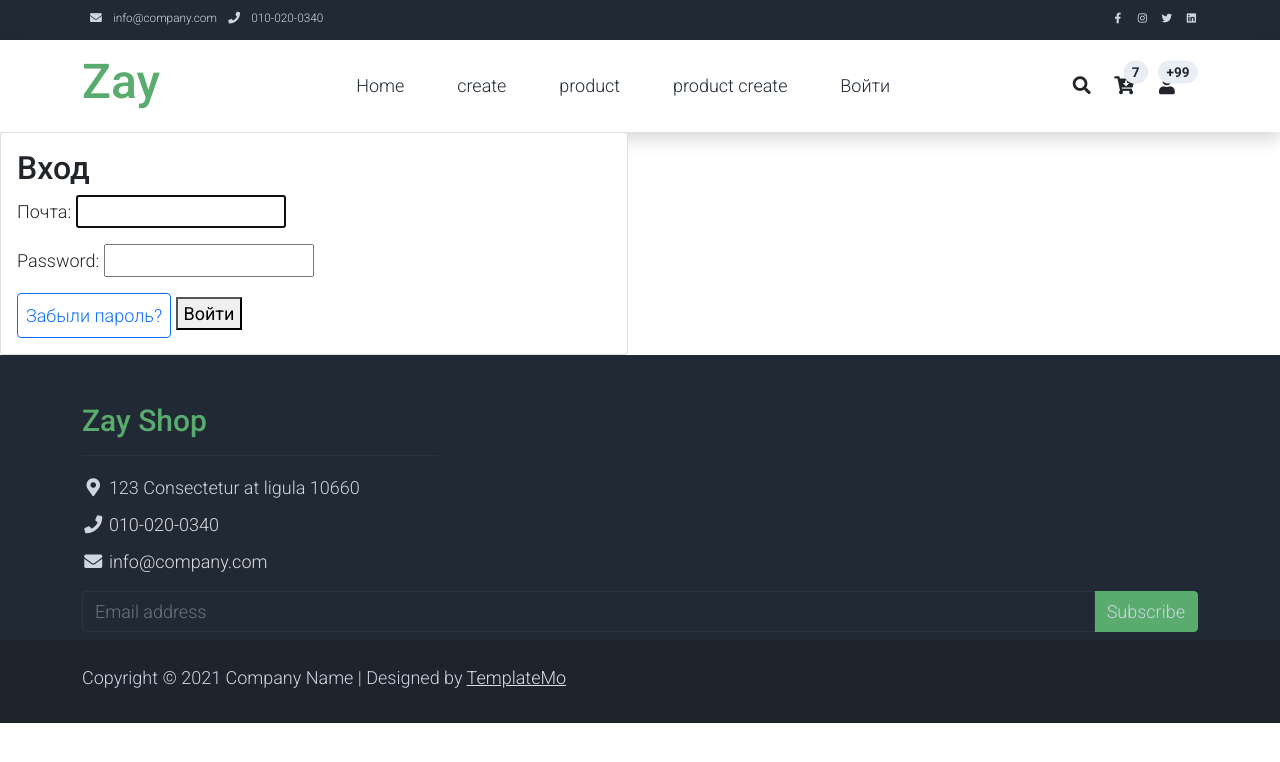
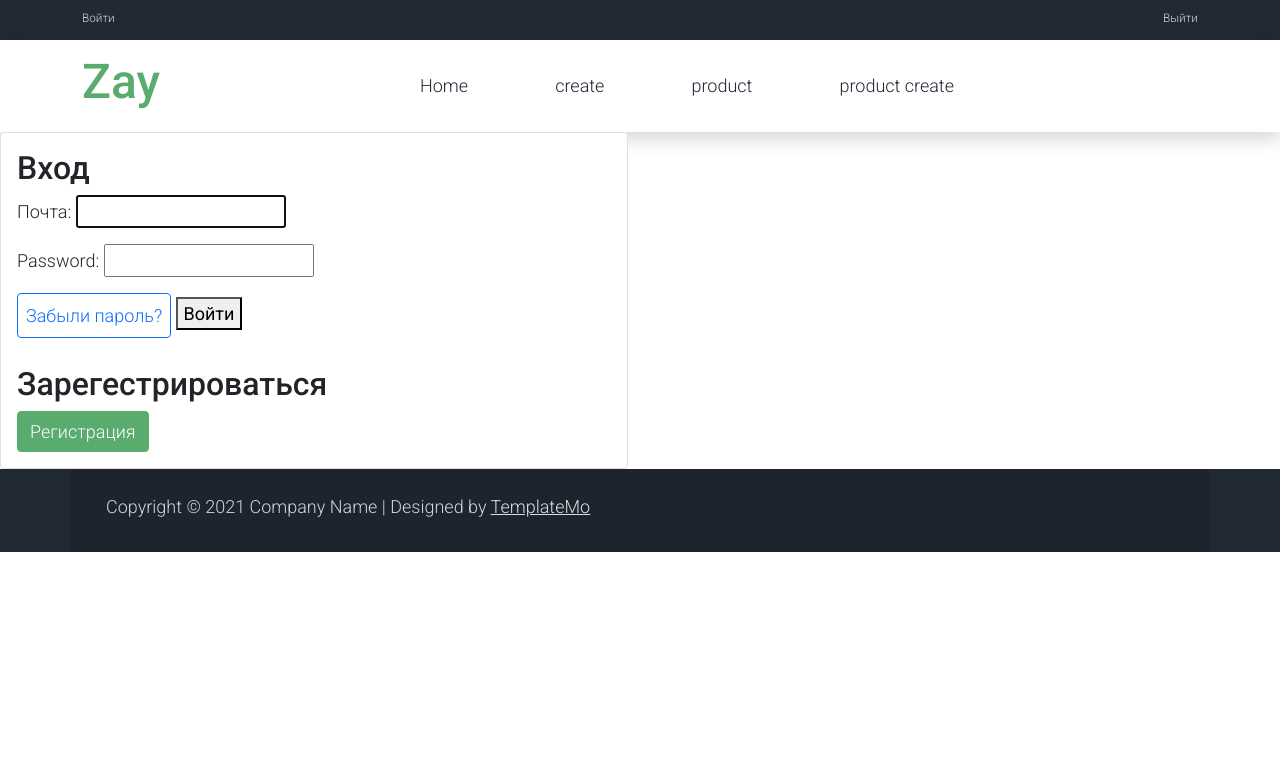
Before and after one commit to Andrey1989-G/homework20ver2, a Django app: page /login/ in a window 1280 px wide. Shown: the top 762 px of the page. Run offline with Django 4.2, Linux system fonts and the light colour scheme; some libraries are stand-ins or nearby versions.

Commit message:
домашка 23.1 готово

```diff
--- a/hw192/for_hw192/templates/for_hw192/base.html
+++ b/hw192/for_hw192/templates/for_hw192/base.html
@@ -32,17 +32,19 @@ https://templatemo.com/tm-559-zay-shop
         <div class="container text-light">
             <div class="w-100 d-flex justify-content-between">
                 <div>
-                    <i class="fa fa-envelope mx-2"></i>
-                    <a class="navbar-sm-brand text-light text-decoration-none" href="mailto:info@company.com">info@company.com</a>
-                    <i class="fa fa-phone mx-2"></i>
-                    <a class="navbar-sm-brand text-light text-decoration-none" href="tel:010-020-0340">010-020-0340</a>
+                    <a class="navbar-sm-brand text-light text-decoration-none" href='{% url "users:login" %}'>Войти</a>
+<!--                    <i class="fa fa-phone mx-2"></i>-->
+<!--                    <a class="navbar-sm-brand text-light text-decoration-none" href="tel:010-020-0340">010-020-0340</a>-->
                 </div>
                 <div>
-                    <a class="text-light" href="/" target="_blank" rel="sponsored"><i class="fab fa-facebook-f fa-sm fa-fw me-2"></i></a>
-                    <a class="text-light" href="/" target="_blank"><i class="fab fa-instagram fa-sm fa-fw me-2"></i></a>
-                    <a class="text-light" href="/" target="_blank"><i class="fab fa-twitter fa-sm fa-fw me-2"></i></a>
-                    <a class="text-light" href="/" target="_blank"><i class="fab fa-linkedin fa-sm fa-fw"></i></a>
+                    <a class="navbar-sm-brand text-light text-decoration-none" href='{% url "users:logout" %}'>Выйти</a>
                 </div>
+<!--                <div>-->
+<!--                    <a class="text-light" href="/" target="_blank" rel="sponsored"><i class="fab fa-facebook-f fa-sm fa-fw me-2"></i></a>-->
+<!--                    <a class="text-light" href="/" target="_blank"><i class="fab fa-instagram fa-sm fa-fw me-2"></i></a>-->
+<!--                    <a class="text-light" href="/" target="_blank"><i class="fab fa-twitter fa-sm fa-fw me-2"></i></a>-->
+<!--                    <a class="text-light" href="/" target="_blank"><i class="fab fa-linkedin fa-sm fa-fw"></i></a>-->
+<!--                </div>-->
             </div>
         </div>
     </nav>
@@ -76,9 +78,6 @@ https://templatemo.com/tm-559-zay-shop
                         <li class="nav-item">
                             <a class="nav-link" href="/product/create/">product create</a>
                         </li>
-                        <li class="nav-item">
-                            <a class="nav-link" href='{% url "users:login" %}'>Войти</a>
-                        </li>
                     </ul>
                 </div>
                 <div class="navbar align-self-center d-flex">
@@ -90,17 +89,17 @@ https://templatemo.com/tm-559-zay-shop
                             </div>
                         </div>
                     </div>
-                    <a class="nav-icon d-none d-lg-inline" href="#" data-bs-toggle="modal" data-bs-target="#templatemo_search">
-                        <i class="fa fa-fw fa-search text-dark mr-2"></i>
-                    </a>
-                    <a class="nav-icon position-relative text-decoration-none" href="#">
-                        <i class="fa fa-fw fa-cart-arrow-down text-dark mr-1"></i>
-                        <span class="position-absolute top-0 left-100 translate-middle badge rounded-pill bg-light text-dark">7</span>
-                    </a>
-                    <a class="nav-icon position-relative text-decoration-none" href="#">
-                        <i class="fa fa-fw fa-user text-dark mr-3"></i>
-                        <span class="position-absolute top-0 left-100 translate-middle badge rounded-pill bg-light text-dark">+99</span>
-                    </a>
+<!--                    <a class="nav-icon d-none d-lg-inline" href="#" data-bs-toggle="modal" data-bs-target="#templatemo_search">-->
+<!--                        <i class="fa fa-fw fa-search text-dark mr-2"></i>-->
+<!--                    </a>-->
+<!--                    <a class="nav-icon position-relative text-decoration-none" href="#">-->
+<!--                        <i class="fa fa-fw fa-cart-arrow-down text-dark mr-1"></i>-->
+<!--                        <span class="position-absolute top-0 left-100 translate-middle badge rounded-pill bg-light text-dark">7</span>-->
+<!--                    </a>-->
+<!--                    <a class="nav-icon position-relative text-decoration-none" href="#">-->
+<!--                        <i class="fa fa-fw fa-user text-dark mr-3"></i>-->
+<!--                        <span class="position-absolute top-0 left-100 translate-middle badge rounded-pill bg-light text-dark">+99</span>-->
+<!--                    </a>-->
                 </div>
             </div>
 
@@ -136,37 +135,37 @@ https://templatemo.com/tm-559-zay-shop
         <div class="container">
             <div class="row">
 
-                <div class="col-md-4 pt-5">
-                    <h2 class="h2 text-success border-bottom pb-3 border-light logo">Zay Shop</h2>
-                    <ul class="list-unstyled text-light footer-link-list">
-                        <li>
-                            <i class="fas fa-map-marker-alt fa-fw"></i>
-                            123 Consectetur at ligula 10660
-                        </li>
-                        <li>
-                            <i class="fa fa-phone fa-fw"></i>
-                            <a class="text-decoration-none" href="tel:010-020-0340">010-020-0340</a>
-                        </li>
-                        <li>
-                            <i class="fa fa-envelope fa-fw"></i>
-                            <a class="text-decoration-none" href="mailto:info@company.com">info@company.com</a>
-                        </li>
-                    </ul>
-                </div>
+<!--                <div class="col-md-4 pt-5">-->
+<!--                    <h2 class="h2 text-success border-bottom pb-3 border-light logo">Zay Shop</h2>-->
+<!--                    <ul class="list-unstyled text-light footer-link-list">-->
+<!--                        <li>-->
+<!--                            <i class="fas fa-map-marker-alt fa-fw"></i>-->
+<!--                            123 Consectetur at ligula 10660-->
+<!--                        </li>-->
+<!--                        <li>-->
+<!--                            <i class="fa fa-phone fa-fw"></i>-->
+<!--                            <a class="text-decoration-none" href="tel:010-020-0340">010-020-0340</a>-->
+<!--                        </li>-->
+<!--                        <li>-->
+<!--                            <i class="fa fa-envelope fa-fw"></i>-->
+<!--                            <a class="text-decoration-none" href="mailto:info@company.com">info@company.com</a>-->
+<!--                        </li>-->
+<!--                    </ul>-->
+<!--                </div>-->
 
 
 
-            </div>
+<!--            </div>-->
 
-                <div class="col-auto">
-                    <label class="sr-only" for="subscribeEmail">Email address</label>
-                    <div class="input-group mb-2">
-                        <input type="text" class="form-control bg-dark border-light" id="subscribeEmail" placeholder="Email address">
-                        <div class="input-group-text btn-success text-light">Subscribe</div>
-                    </div>
-                </div>
-            </div>
-        </div>
+<!--                <div class="col-auto">-->
+<!--                    <label class="sr-only" for="subscribeEmail">Email address</label>-->
+<!--                    <div class="input-group mb-2">-->
+<!--                        <input type="text" class="form-control bg-dark border-light" id="subscribeEmail" placeholder="Email address">-->
+<!--                        <div class="input-group-text btn-success text-light">Subscribe</div>-->
+<!--                    </div>-->
+<!--                </div>-->
+<!--            </div>-->
+<!--        </div>-->
 
         <div class="w-100 bg-black py-3">
             <div class="container">
--- a/hw192/hw192/settings.py
+++ b/hw192/hw192/settings.py
@@ -158,3 +158,6 @@ DEFAULT_FROM_EMAIL = EMAIL_HOST_USER
 
 LOGIN_REDIRECT_URL = '/'
 LOGOUT_REDIRECT_URL = '/'
+LOGIN_URL = 'users:login'
+
+CSRF_TRUSTED_ORIGINS = []
--- a/hw192/users/templates/users/login.html
+++ b/hw192/users/templates/users/login.html
@@ -15,6 +15,9 @@
                                  Войти
                              </button>
                         </form>
+                    <br>
+                            <h2> Зарегестрироваться </h2>
+                            <a class="btn btn-success" href='{% url "users:register" %}'> Регистрация </a>
                     </div>
                 </div>
             </div>
--- a/hw192/users/templates/users/verify_success.html
+++ b/hw192/users/templates/users/verify_success.html
@@ -7,7 +7,7 @@
                 <div class="card">
                     <div class="card-body">
                         <h2> Ваша почта подтверждена!</h2>
-                            <a class="p-2 btn btn-outline-primary" href="/users/login">Войти</a>
+                            <a class="p-2 btn btn-outline-primary" href='{% url "users:login" %}'>Войти</a>
                     </div>
                 </div>
             </div>
--- a/hw192/users/urls.py
+++ b/hw192/users/urls.py
@@ -9,7 +9,7 @@ from users.views import RegisterView, VerifyView, VerifySuccess, VerifyError, Ch
 app_name = UsersConfig.name
 
 urlpatterns = [
-    path('', RegisterView.as_view(), name='register'),
+    path('create-user/', RegisterView.as_view(), name='register'),
     path('verify/', VerifyView.as_view(), name='verify'),
     path('verify_success/', VerifySuccess.as_view(), name='verify_success'),
     path('verify_error/', VerifyError.as_view(), name='verify_error'),
```
Also changed, not shown: hw192/for_hw192/forms.py (+10 -0 lines), hw192/for_hw192/models.py (+19 -0 lines), hw192/for_hw192/templates/for_hw192/product_list.html (+13 -0 lines), hw192/for_hw192/views.py (+32 -10 lines), hw192/users/templates/users/user_form.html (+5 -2 lines), hw192/users/views.py (+12 -11 lines), hw192/users/forms.py (line endings or trailing spaces).
